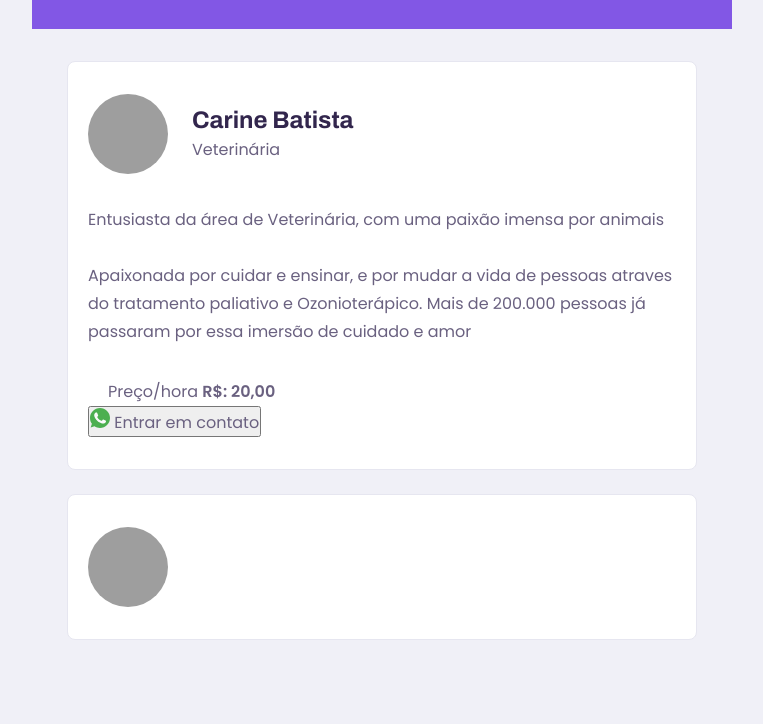
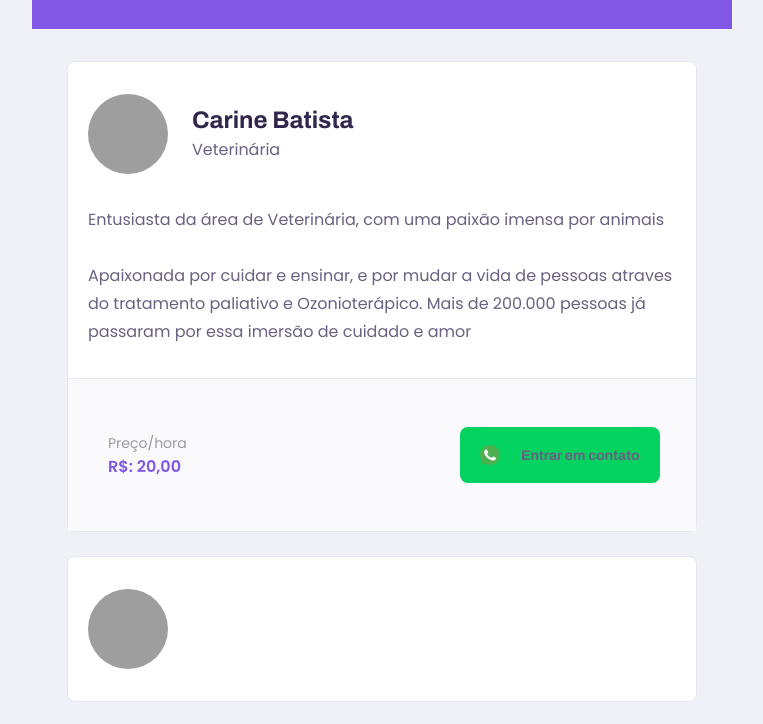
Before and after one commit to carinebatista/NLW, a plain HTML site: page study.html in a window 1280 px wide. Shown: the part 556-1280 px from the top of the page, without its empty margins (258-1021 px from the left). Drawn offline with Linux system fonts and the light colour scheme; grey boxes are pictures that could not be loaded.

Commit message:
Add buttons to study

```diff
--- a/css/partials.css/page-study.css
+++ b/css/partials.css/page-study.css
@@ -103,6 +103,7 @@
 input[type=time]::-webkit-inner-spin-button,
 input[type=time]::-webkit-outer-spin-button {
   -webkit-appearance: none;
+  animation: name duration timing-function delay iteration-count direction fill-mode;
 }
 
 .select-block select{
@@ -182,4 +183,51 @@ input[type=time]::-webkit-outer-spin-button {
 
 .teacher-item footer{
     padding: 3.2rem 2rem ;
+    background-color: var(--color-box-footer);
+    border-top: 1px solid var(--color-line-in-white);
+    margin-top: 3.2rem;
+
+    display: flex;
+    align-items: center;
+    justify-content: space-between;
 }
+
+
+.teacher-item footer p {
+    font-size: 1.4rem;
+    line-height: 2.4rem;
+    color: var(--color-text-complement);
+
+}
+
+
+.teacher-item footer p strong{
+    font-size: 1.6rem;
+    color: var(--color-primary);
+
+    display: block;
+}
+
+
+.teacher-item footer button{
+    width: 20rem;
+    height: 5.6rem;
+    background: var(--color-secondary);
+    border: 0;
+    border-radius: .8rem;
+    cursor: pointer;
+    font: 700 1.4rem Archivo;
+
+    display: flex;
+    align-items: center;
+    justify-content: space-evenly;
+
+    text-decoration: none;
+
+    transition: background 0.2s;
+    margin: 1.6rem;
+}
+
+.teacher-item footer button:hover{
+    background: var(--color-secondary-dark);
+}
```
